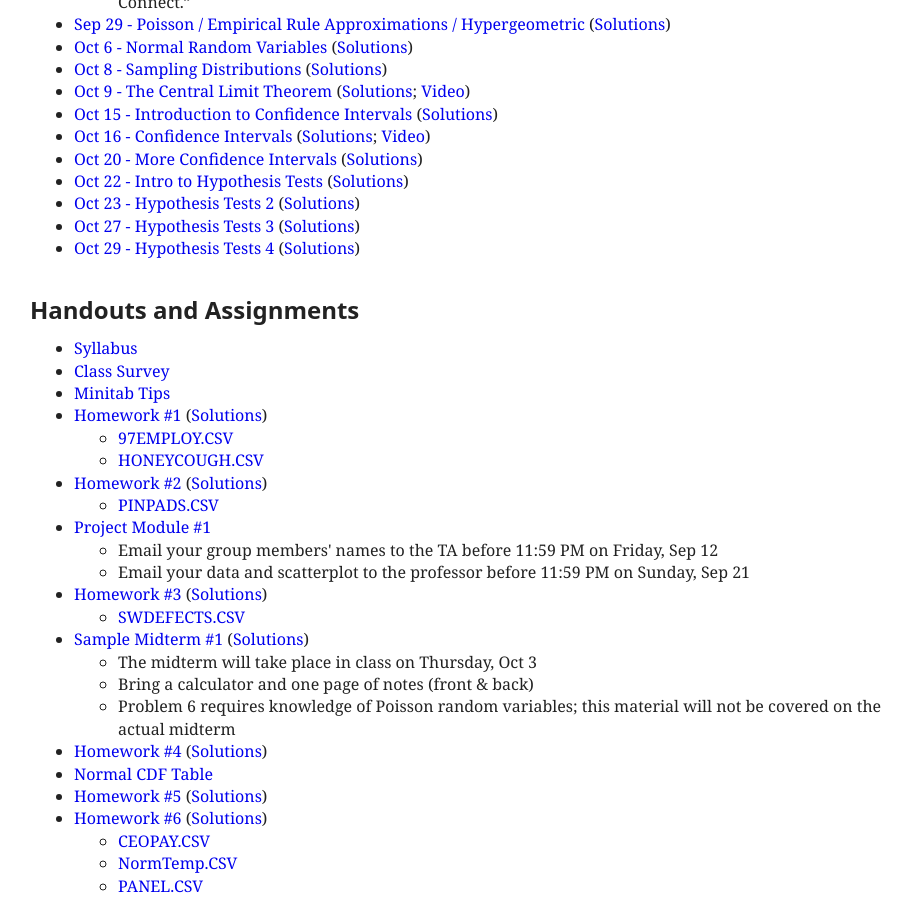
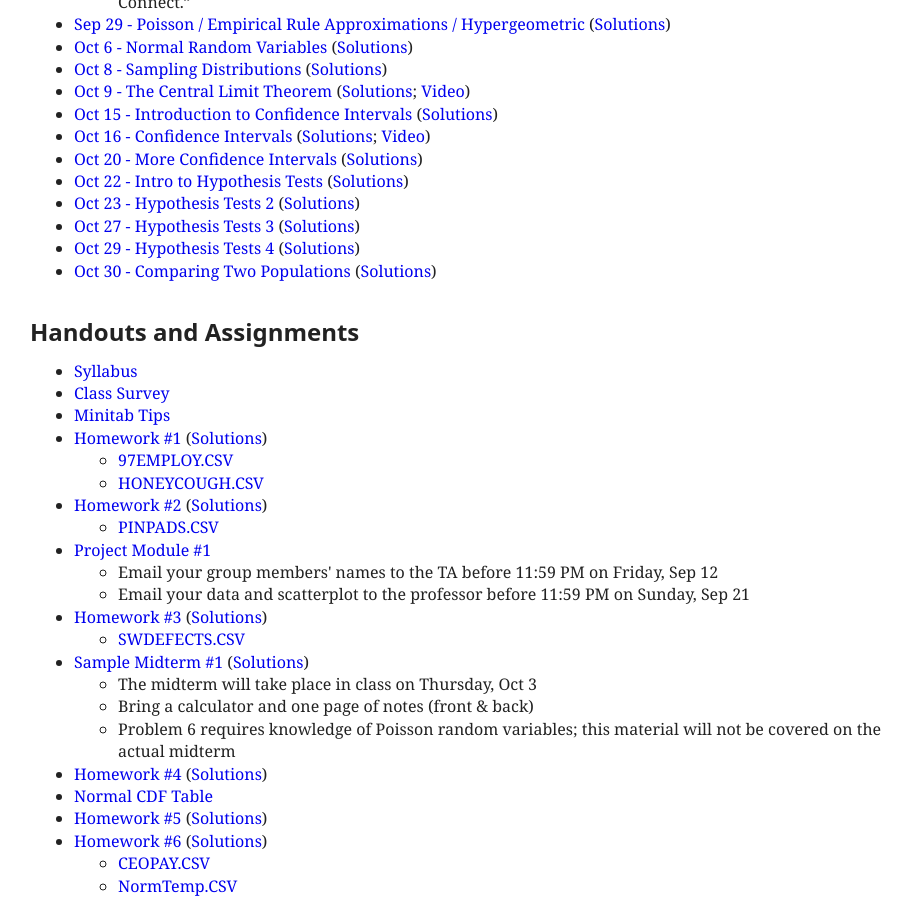
Before and after one commit to patperry/patperry.github.com, a Jekyll site: the page built from course/ub0103/index.html, in a window 1280 px wide and 900 px high, scrolled down 834 px. Shown: the whole window, without its empty margins (178-1090 px from the left). Built offline with Jekyll 4.4.1, drawn with Linux system fonts in a browser that asks for light colours.

Commit message:
Add twosample handout

```diff
--- a/course/ub0103/index.html
+++ b/course/ub0103/index.html
@@ -88,6 +88,8 @@ stylesheet: /css/main.css?v=1
     (<a href="lecture/htest3-sol.pdf">Solutions</a>)
   <li><a href="lecture/htest4.pdf">Oct 29 - Hypothesis Tests 4</a>
     (<a href="lecture/htest4-sol.pdf">Solutions</a>)
+  <li><a href="lecture/twosample-unpaired.pdf">Oct 30 - Comparing Two Populations</a>
+    (<a href="lecture/twosample-unpaired-sol.pdf">Solutions</a>)
 </ul>
 
 <h2>Handouts and Assignments</h2>
```
Also changed, not shown: 2 other files.
